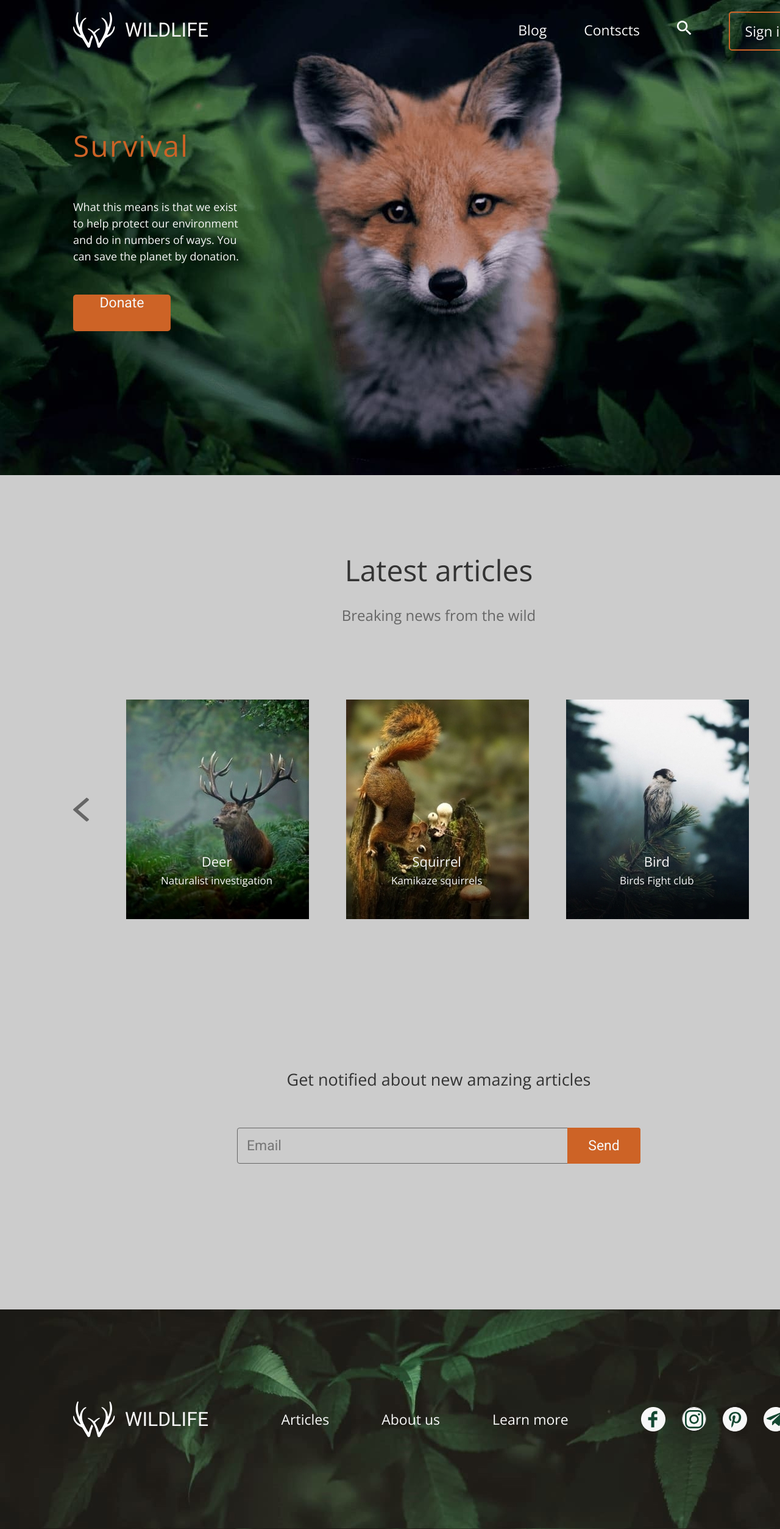
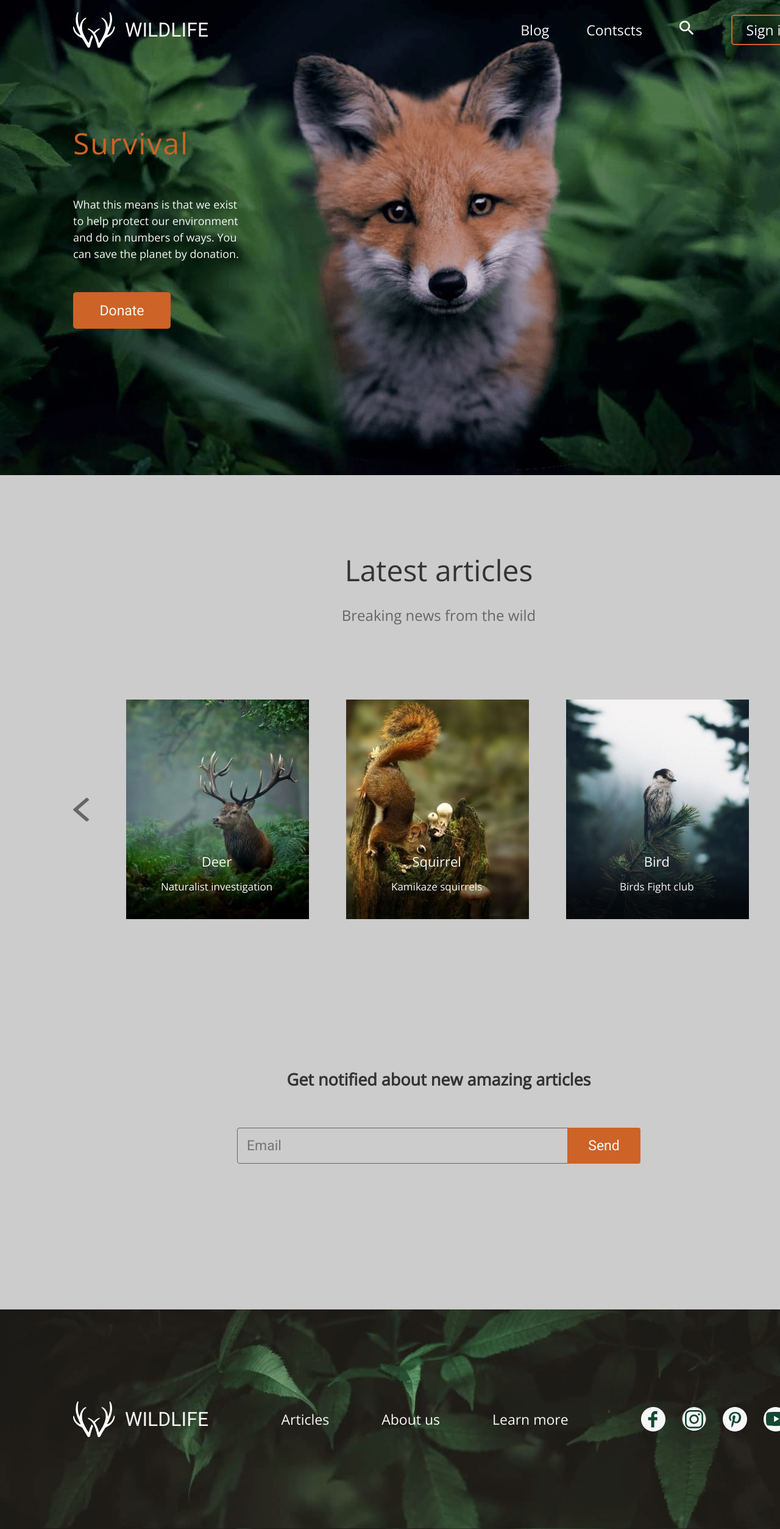
Before and after one commit to NastasiaMitsina/wildlife, a plain HTML site: page index.html in a window 1280 px wide. Shown: the top 2507 px of the page at 61% size. Drawn offline with nearby package versions, Linux system fonts and the light colour scheme.

Commit message:
feat: add additional style to all blocks

```diff
--- a/index.html
+++ b/index.html
@@ -22,6 +22,7 @@
   </head>
   <body>
     <main>
+      <div class="wrapper-header">
       <div class="main-header">
         <div class="container">
           <header>
@@ -33,7 +34,7 @@
                 <li>
                   <a href="/"><img src="img/vector.svg" alt="search" /></a>
                 </li>
-                <li class="sign-in"><a href="/">Sign in</a></li>
+                <li><button class="sign-in">Sign in</button></li>
               </ul>
             </nav>
           </header>
@@ -43,10 +44,12 @@
               What this means is that we exist to help protect our environment
               and do in numbers of ways. You can save the planet by donation.
             </div>
-            <div class="main-info__button">Donate</div>
+            <button class="main-info__button">Donate</button>
           </section>
         </div>
       </div>
+    </div>
+    <div class="wrapper-main">
       <div class="main-articles">
         <div class="container">
           <div class="articles-info">
@@ -93,6 +96,8 @@
           </div>
         </div>
       </div>
+    </div>
+      <div class="wrapper-footer">
       <footer>
         <div class="container">
           <div class="flex">
@@ -109,12 +114,13 @@
               <li class="facebook"><a href="/"></a></li>
               <li class="instagram"><a href="/"></a></li>
               <li class="pinterest"><a href="/"></a></li>
-              <li class="telegram"><a href="/"></a></li>
+              <li class="youtube"><a href="/"></a></li>
             </ul>
           </nav>
         </div>
         </div>
       </footer>
+    </div>
       </div>
     </main>
   </body>
--- a/style.scss
+++ b/style.scss
@@ -1,13 +1,19 @@
 html,
 body {
-  width: 1440px;
+  width: 100%;
   height: 100%;
-  margin: 0;
+  padding: 0;
+  margin: 0px auto;
+}
+.wrapper-header {
+  background-color: #02160b;
 }
 .main-header {
-  width: 100%;
+  width: 1440px;
   height: 779px;
+  margin: auto;
   background-image: url(/img/fox.png);
+  background-color: #02160b;
 }
 .container {
   width: 1200px;
@@ -62,7 +68,11 @@ a {
   border: 2px solid #cd6326;
   border-radius: 5px;
   width: 120px;
-  // height: 50px;
+  height: 50px;
+  padding: 0;
+  color: inherit;
+  background: none;
+  outline: none;
 }
 .sign-in:hover {
   background: #cd6326;
@@ -100,6 +110,8 @@ a {
     background: #cd6326;
     border-radius: 5px;
     margin-top: 49px;
+    outline: none;
+    border: none;
   }
   &__button:hover {
     background: #e39128;
@@ -109,9 +121,14 @@ a {
     background: #8f5613;
   }
 }
+.wrapper-main {
+  background: #cccccc;
+}
 .main-articles {
+  width: 1440px;
   height: 1368px;
   background: #cccccc;
+  margin: auto;
 }
 .articles-info {
   padding: 120px 0;
@@ -135,7 +152,8 @@ a {
   justify-content: space-between;
 }
 .arrow-left:hover,
-.arrow-right:hover {
+.arrow-right:hover,
+.network li {
   cursor: pointer;
 }
 .deer,
@@ -153,6 +171,7 @@ a {
   &__header {
     font-size: 22px;
     line-height: 36px;
+    margin-bottom: 10px;
   }
   &__club {
     font-size: 17px;
@@ -171,6 +190,7 @@ a {
     font-family: Open Sans;
     font-size: 27px;
     line-height: 40px;
+    font-weight: 700;
     text-align: center;
     color: #333333;
     margin-bottom: 59px;
@@ -216,10 +236,15 @@ form {
 .send-email:hover {
   cursor: pointer;
 }
+.wrapper-footer {
+  background-color: #181617;
+}
 footer {
-  width: 100%;
+  width: 1440px;
   height: 360px;
   background-image: url(/img/leaves.jpg);
+  background-color: #181617;
+  margin: auto;
 }
 .flex {
   display: flex;
@@ -230,7 +255,7 @@ footer {
 .facebook,
 .instagram,
 .pinterest,
-.telegram {
+.youtube {
   width: 40px;
   height: 40px;
   background-image: url(/img/facebook.png);
@@ -244,8 +269,13 @@ footer {
 .pinterest {
   background-image: url(/img/pinterest.svg);
 }
-.telegram {
-  background-image: url(/img/telegram.svg);
+.youtube {
+  background-color: #f7f7f7;
+  border-radius: 20px;
+  background-image: url(/img/youtube.svg);
+  background-position: center;
+  background-repeat: no-repeat;
+  background-size: 33px;
 }
 .network li {
   margin-right: 27px;
```
Also changed, not shown: css/style.css, img/youtube.svg (added), 1 other file.
